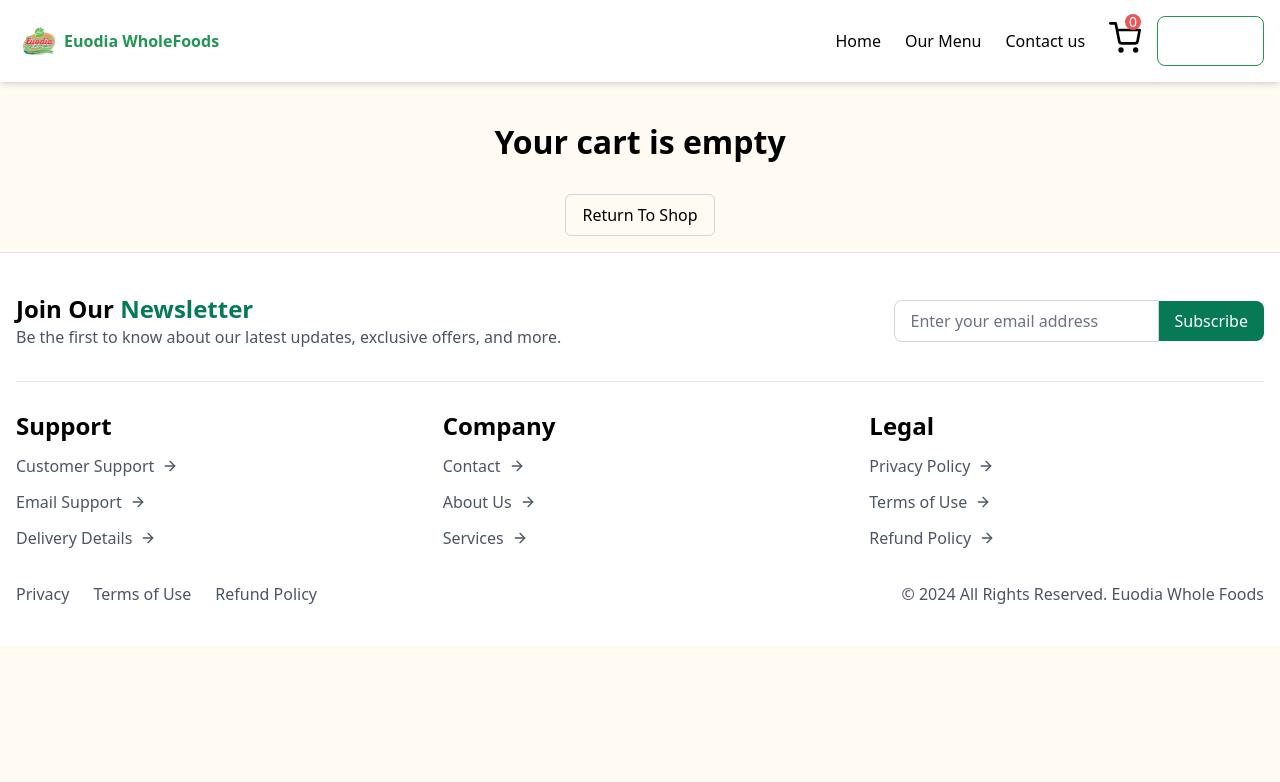
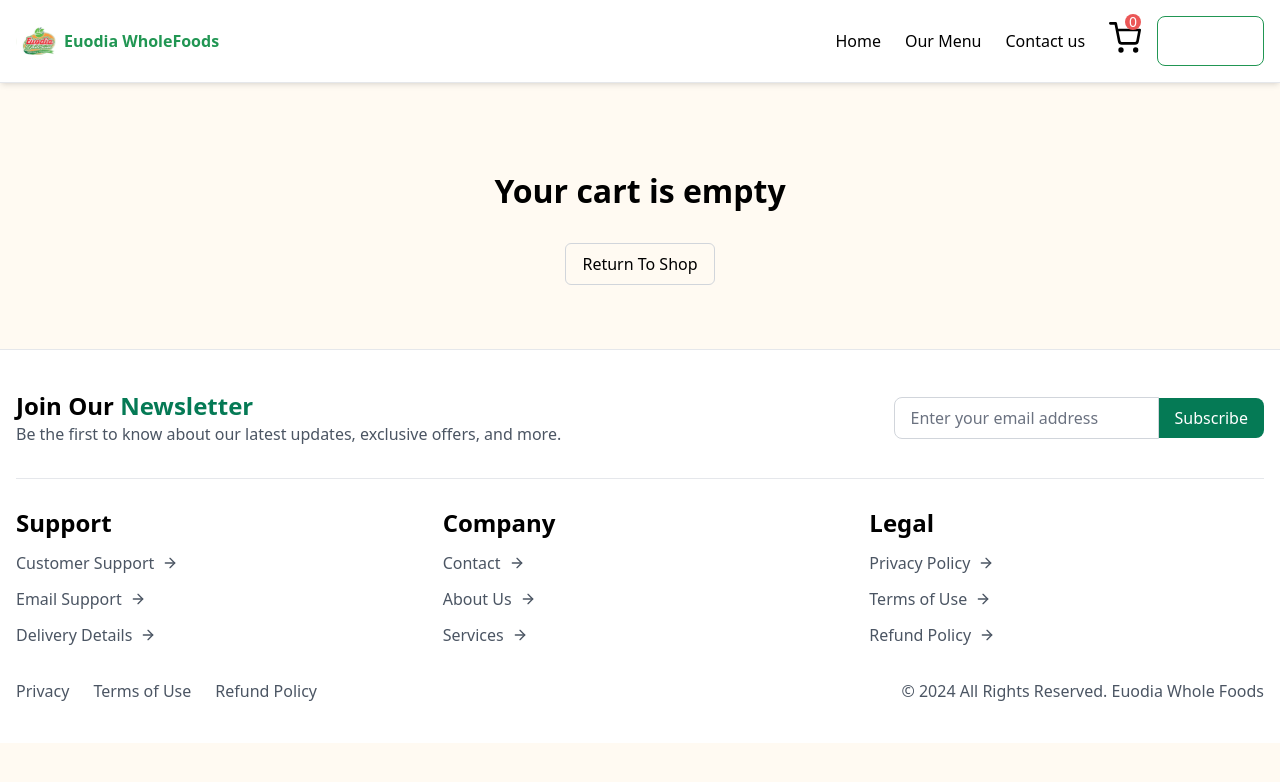
Before and after one commit to Beemhuse/euodia_foods, a Next.js app: page /cart in a window 1280 px wide. Shown: the top 782 px of the page. Built offline with nearby package versions, Linux system fonts and the light colour scheme; a web font is replaced by a local one.

Commit message:
Update Cart page layout: changed container padding and added border-top

```diff
--- a/app/cart/page.jsx
+++ b/app/cart/page.jsx
@@ -30,7 +30,7 @@ const Cart = () => {
 
   return (
     <HomeLayout>
-      <div className="container mx-auto p-4">
+      <div className="container mx-auto py-16 border-t">
         {cartItems.length === 0 ? (
           <div className="text-center mt-8">
             <h2 className="text-xl font-semibold mb-6">Your cart is empty</h2>
```
